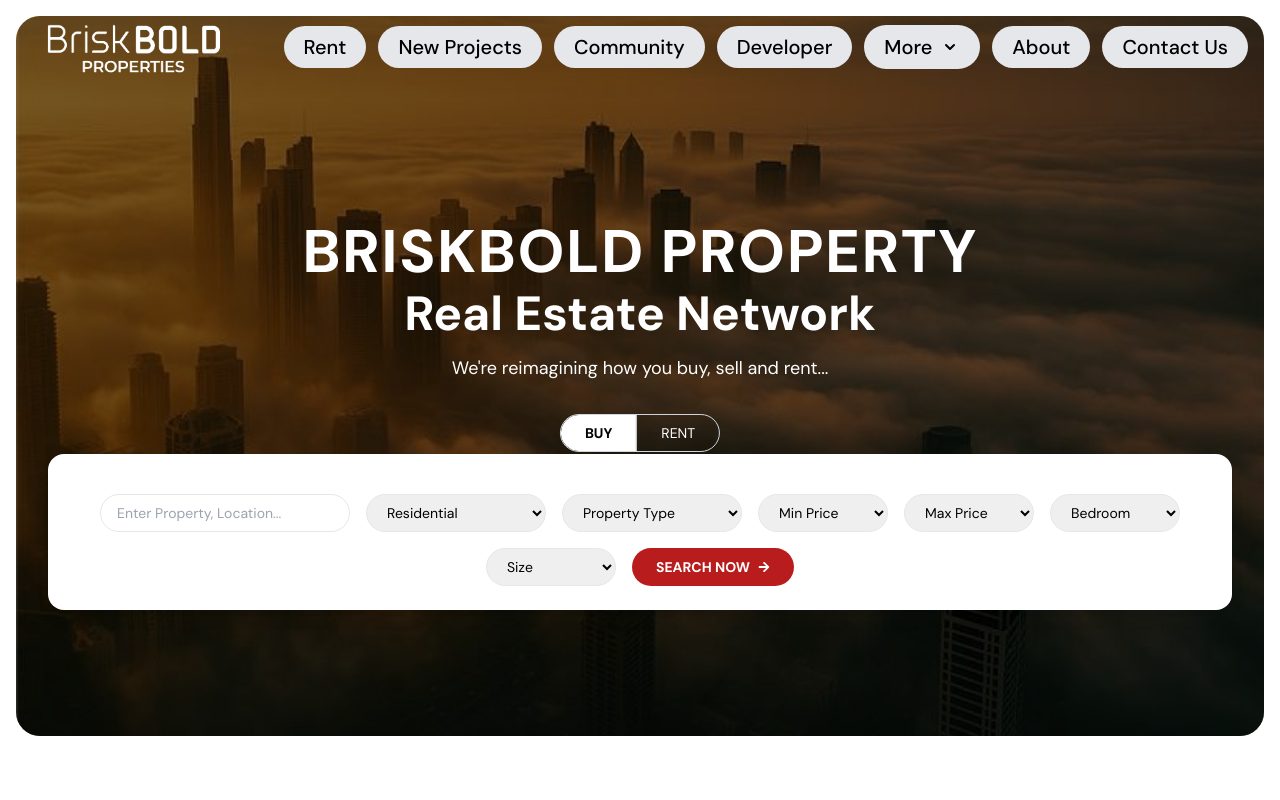
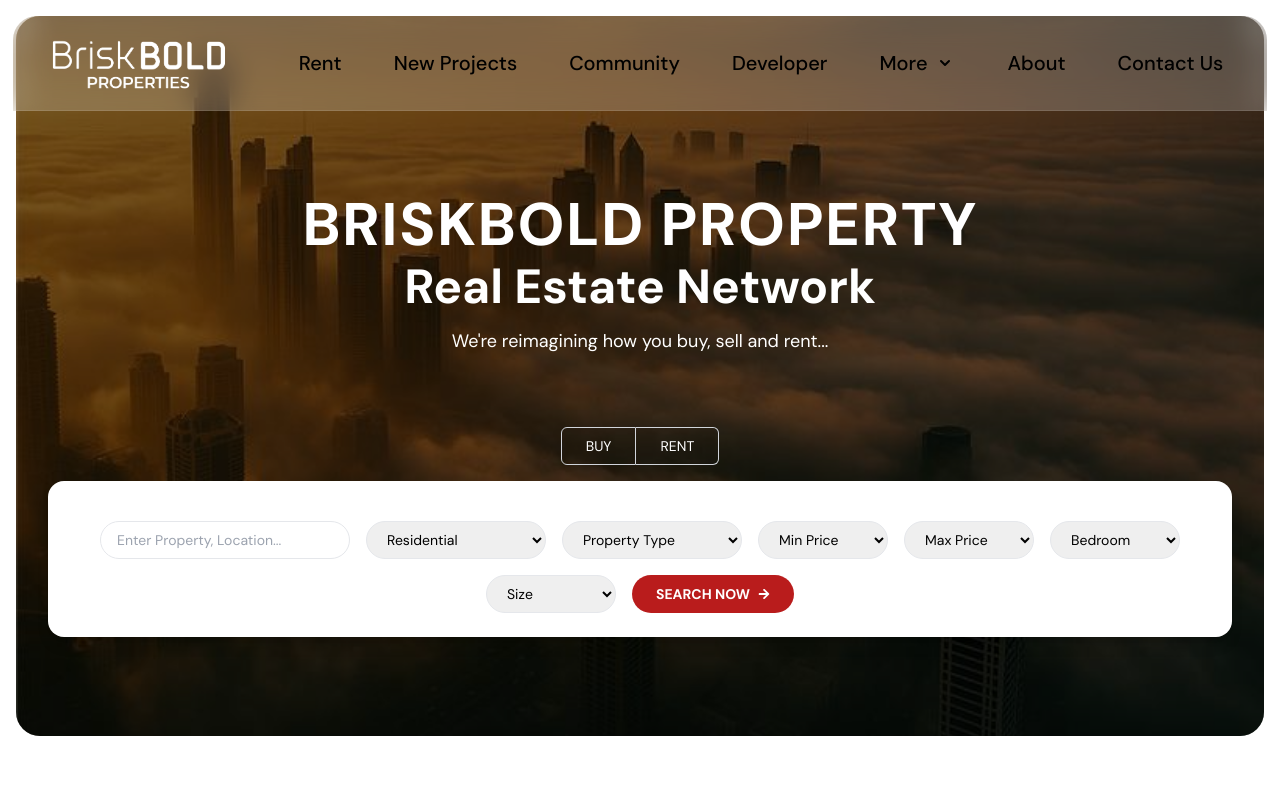
Before and after one commit to usmanashrafsiddiqi/BBP-MERN-WEBSITE, a React (Vite) app in the folder frontend/: page / in a window 1280 px wide. Shown: the top 800 px of the page. Built offline with nearby package versions, Linux system fonts and the light colour scheme.

Commit message:
navbar chnaged

```diff
--- a/frontend/src/components/Header.jsx
+++ b/frontend/src/components/Header.jsx
@@ -81,16 +81,29 @@
             {/* Filter Section */}
             {showFilter && (
               <div className="mt-6 max-w-7xl w-full px-4 relative">
-                <div className="absolute -top-10 left-1/2 transform -translate-x-1/2 z-20">
-                  <div className="flex rounded-full overflow-hidden border border-gray-300 bg-transparent">
-                    <button className="px-6 py-2 bg-white text-black font-semibold text-sm rounded-l-full">
+               <div className="w-full flex justify-center relative z-50 overflow-visible mb-4">
+  {/* BUY button */}
+  <button className="px-6 py-2 bg-transparent text-white text-sm border border-gray-300 rounded-l-md">
     BUY
   </button>
-                    <button className="px-6 py-2 bg-transparent text-white text-sm border-l border-gray-300">
+
+  {/* RENT button with tooltip */}
+  <div className="relative group">
+    <button className="px-6 py-2 bg-transparent text-white text-sm border-t border-b border-r border-gray-300 rounded-r-md">
       RENT
     </button>
+
+    {/* Tooltip */}
+    <div className="absolute top-1/2 left-full ml-2 -translate-y-1/2
+                    bg-red-600 text-white text-xs font-semibold
+                    px-2 py-1 rounded shadow-lg
+                    opacity-0 group-hover:opacity-100 transition duration-200
+                    whitespace-nowrap z-50">
+      Coming Soon
     </div>
   </div>
+</div>
+
 
                 <div className="bg-white rounded-2xl p-6 pt-10 shadow-lg w-full">
                   <div className="flex flex-wrap justify-center gap-4">
@@ -99,8 +112,9 @@
   placeholder="Enter Property, Location..."
   value={keyword}
   onChange={(e) => setKeyword(e.target.value)}
-                      className="min-w-[250px] px-4 py-2 border rounded-full text-sm"
+  className="min-w-[250px] px-4 py-2 border rounded-full text-sm text-black"
 />
+
                     <select
                       value={category}
                       onChange={(e) => setCategory(e.target.value)}
--- a/frontend/src/components/Navbar.jsx
+++ b/frontend/src/components/Navbar.jsx
@@ -20,15 +20,18 @@
   ];
 
   return (
-    <nav className="w-full fixed top-0 left-0 px-4 md:px-8 py-4 flex items-center justify-between z-50">
+    <nav className="fixed top-4 left-0 right-0 mx-auto px-6 py-4 w-[98%] max-w-[98%] flex items-center justify-between z-50 bg-white/20 backdrop-blur-lg border-b border-white/10 rounded-t-[24px]">
+
+
+  {/* Navbar content here */}
       {/* Logo */}
-      <div className="ml-3 mt-2 w-[120px] sm:w-[140px] md:w-[160px] xl:w-[180px]">
+      <Link to="/" className="ml-3 mt-2 w-[120px] sm:w-[140px] md:w-[160px] xl:w-[180px]">
         <img
           src="/mainlogo.png"
           alt="Briskbold Property Logo"
           className="w-full h-auto object-contain"
         />
-      </div>
+      </Link>
 
       {/* Desktop Navigation */}
       <div className="hidden lg:flex items-center justify-end flex-wrap gap-2 xl:gap-3 2xl:gap-4 flex-1">
@@ -38,20 +41,32 @@
               <li key={item.name} className="relative">
                 <button
                   onClick={toggleDropdown}
-                  className="flex items-center px-4 xl:px-5 py-2 text-base lg:text-lg xl:text-xl 2xl:text-2xl bg-gray-200 text-black rounded-full font-medium transition hover:bg-gray-300"
+                  className="flex items-center px-4 xl:px-5 py-2 text-base lg:text-lg xl:text-xl 2xl:text-2xl bg-transparent text-black rounded-full font-medium transition hover:bg-gray-300"
                 >
                   {item.name}
                   <HiChevronDown className="ml-2 w-5 h-5" />
                 </button>
                 {dropdownOpen && (
                   <div className="absolute top-full left-0 mt-2 bg-white text-black rounded shadow-lg w-52 z-50">
-                    <Link to="/blogs" className="block px-4 py-2 text-sm hover:bg-gray-100" onClick={() => setDropdownOpen(false)}>
+                    <Link
+                      to="/blogs"
+                      className="block px-4 py-2 text-sm hover:bg-gray-100"
+                      onClick={() => setDropdownOpen(false)}
+                    >
                       Blogs
                     </Link>
-                    <Link to="/career" className="block px-4 py-2 text-sm hover:bg-gray-100" onClick={() => setDropdownOpen(false)}>
+                    <Link
+                      to="/career"
+                      className="block px-4 py-2 text-sm hover:bg-gray-100"
+                      onClick={() => setDropdownOpen(false)}
+                    >
                       Careers
                     </Link>
-                    <Link to="/mortgage-calculator" className="block px-4 py-2 text-sm hover:bg-gray-100" onClick={() => setDropdownOpen(false)}>
+                    <Link
+                      to="/mortgage-calculator"
+                      className="block px-4 py-2 text-sm hover:bg-gray-100"
+                      onClick={() => setDropdownOpen(false)}
+                    >
                       Mortgage Calculator
                     </Link>
                   </div>
@@ -61,7 +76,7 @@
               <li key={item.name}>
                 <Link
                   to={item.path}
-                  className="px-4 xl:px-5 py-2 text-base lg:text-lg xl:text-xl 2xl:text-2xl bg-gray-200 text-black rounded-full font-medium transition hover:bg-gray-300"
+                  className="px-4 xl:px-5 py-2 text-base lg:text-lg xl:text-xl 2xl:text-2xl bg-transparent text-black rounded-full font-medium transition hover:bg-gray-300"
                 >
                   {item.name}
                 </Link>
@@ -86,7 +101,11 @@
       {/* Mobile Hamburger Icon */}
       <div className="lg:hidden z-50">
         <button onClick={toggleMenu}>
-          {menuOpen ? <HiX className="text-3xl text-white" /> : <HiMenu className="text-3xl text-white" />}
+          {menuOpen ? (
+            <HiX className="text-3xl text-white" />
+          ) : (
+            <HiMenu className="text-3xl text-white" />
+          )}
         </button>
       </div>
 
```
Lines whose indentation alone changed are shown as unchanged.
